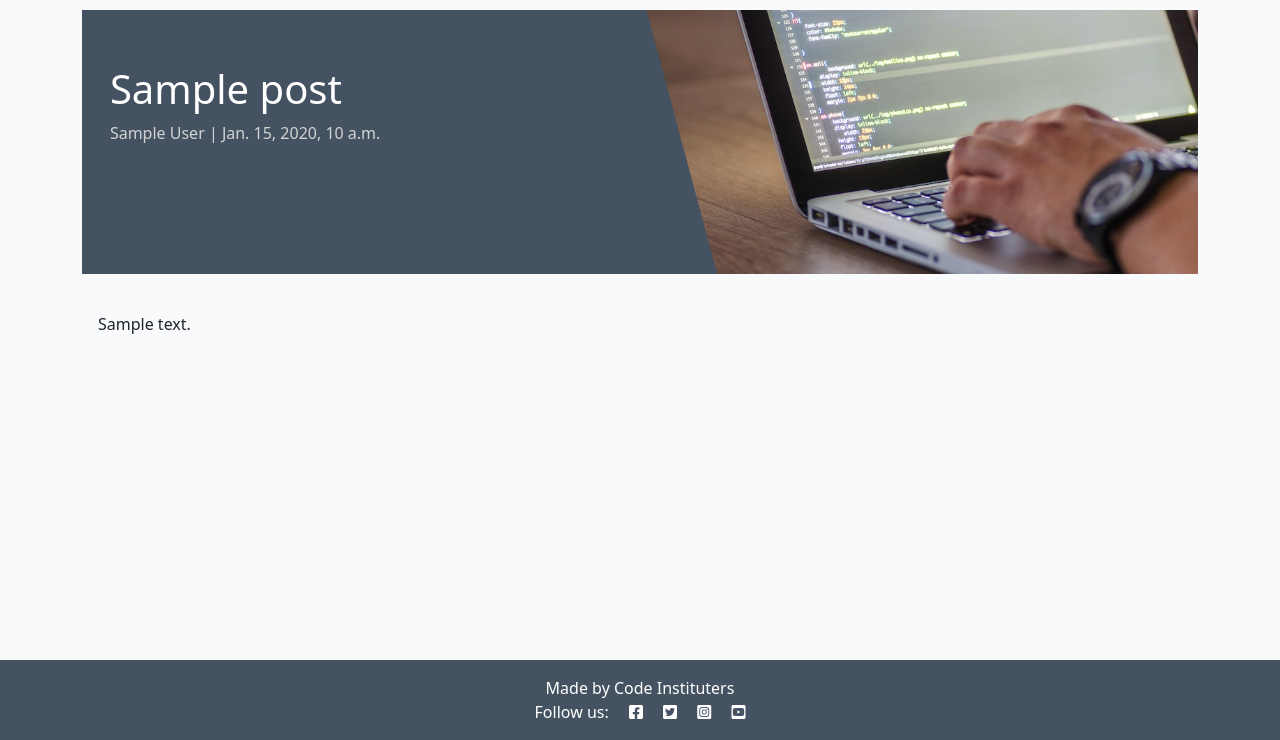
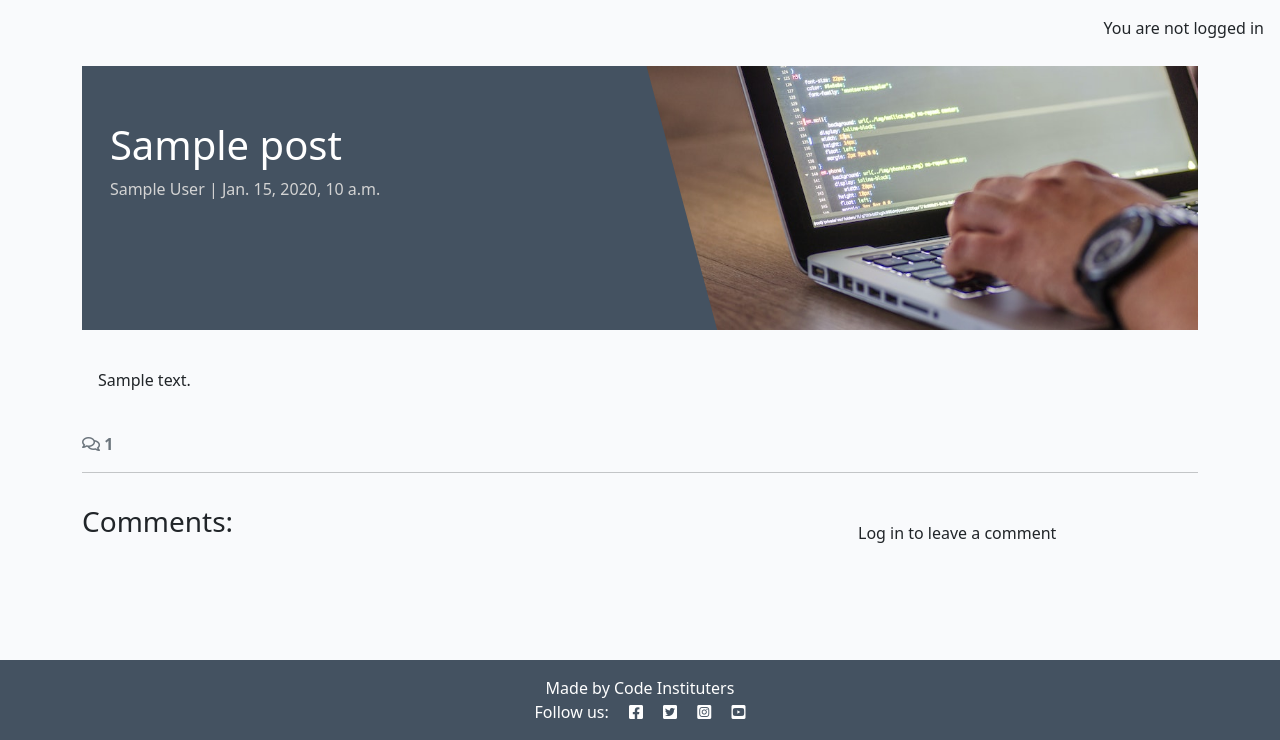
Before and after one commit to DavidRC-Projects/codestar_blog, a Django app: template blog/templates/blog/post_detail.html in a window 1280 px wide. Shown: the part 60-800 px from the top of the page. Run offline with Django 5.2, Linux system fonts and the light colour scheme; the template is opened without the code that fills it: most values are stand-ins (such as "Sample title", 1, 10 or a date in 2020); some libraries are stand-ins or nearby versions.

Commit message:
Edit to comments section

```diff
--- a/blog/templates/blog/post_detail.html
+++ b/blog/templates/blog/post_detail.html
@@ -1,5 +1,7 @@
-{% extends 'base.html' %} {% block content %}
+{% extends 'base.html' %}
+{% block content %}
 {% load static %}
+{% load crispy_forms_tags %}
 
 <div class="masthead">
     <div class="container">
@@ -29,6 +31,66 @@
             </div>
         </div>
     </div>
+    <!-- Displaying count of comments -->
+  <div class="row">
+    <div class="col-12">
+      <strong class="text-secondary">
+        <i class="far fa-comments"></i> {{ comment_count }}
+      </strong>
+    </div>
+    <div class="col-12">
+      <hr>
+    </div>
+  </div>
+  <!-- Displaying Comments -->
+  <div class="row">
+    <div class="col-md-8 card mb-4  mt-3 ">
+      <h3>Comments:</h3>
+      <div class="card-body">
+        <!-- We want a for loop inside the empty control tags
+          to iterate through each comment in comments -->
+        {% for comment in comments %}
+        <div class="p-2 comments
+          {% if not comment.approved and comment.author == user %}
+          faded{% elif not comment.approved %} d-none{% endif %}">
+          <p class="font-weight-bold">
+            {{ comment.author }}
+            <span class="font-weight-normal">
+              {{ comment.created_on }}
+            </span> wrote:
+          </p>
+          <div id="comment{{ comment.id }}">
+            {{ comment.body | linebreaks }}
+          </div>
+          {% if not comment.approved and comment.author == user %}
+          <p class="approval">
+            This comment is awaiting approval
+          </p>
+          {% endif %}
+        </div>
+        <!-- Our for loop ends here -->
+        {% endfor %}
+      </div>
+    </div>
+    <!-- Creating New Comments -->
+    <div class="col-md-4 card mb-4 mt-3">
+        <div class="card-body">
+          {% if user.is_authenticated %}
+          <h3>Leave a comment:</h3>
+          <p>Posting as: {{ user.username }}</p>
+          <form id="commentForm" method="post"
+            style="margin-top: 1.3em;">
+            {{ comment_form | crispy }}
+            {% csrf_token %}
+            <button id="submitButton" type="submit"
+              class="btn btn-signup btn-lg">Submit</button>
+          </form>
+          {% else %}
+          <p>Log in to leave a comment</p>
+          {% endif %}
+        </div>
+      </div>
+  </div>
 </div>
 
 {% endblock content %}
--- a/blog/templates/post_detail.html
+++ b/blog/templates/post_detail.html
@@ -29,6 +29,3 @@
             </div>
         </div>
     </div>
-</div>
-
-{% endblock content %}
--- a/requirements.txt
+++ b/requirements.txt
@@ -3,11 +3,13 @@ bleach==6.2.0
 certifi==2025.7.14
 cffi==1.17.1
 charset-normalizer==3.4.2
+crispy-bootstrap5==0.7
 cryptography==45.0.5
 defusedxml==0.7.1
 dj-database-url==0.5.0
 Django==4.2.23
 django-allauth==0.57.2
+django-crispy-forms==2.4
 django-summernote==0.8.20.0
 gunicorn==23.0.0
 idna==3.10
--- a/templates/base.html
+++ b/templates/base.html
@@ -77,6 +77,11 @@
     </nav>
 
     <main class="flex-shrink-0 main-bg">
+        {% if user.is_authenticated %}
+    <p class="text-end m-3">Hello {{ user }}!</p>
+    {% else %}
+    <p class="text-end m-3">You are not logged in</p>
+    {% endif %}
 
         {% block content %}
         <!-- Content Goes here -->
```
Also changed, not shown: blog/forms.py (added, +8 -0 lines), blog/views.py (+17 -1 lines), codestar/settings.py (+6 -1 lines), templates/account/signup.html (+24 -11 lines).
